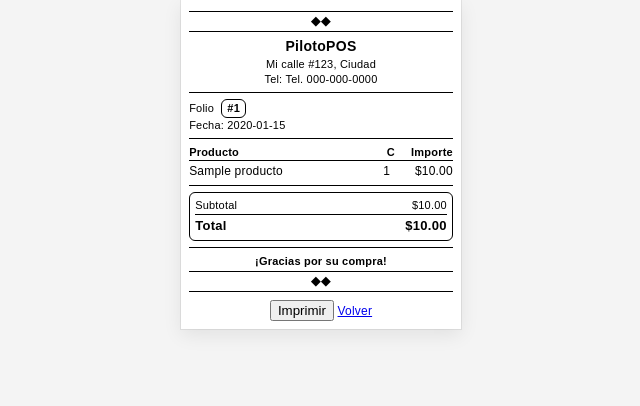
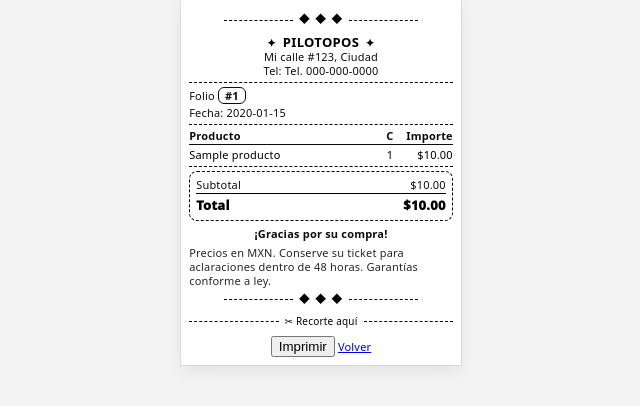
Before and after one commit to PaulCz25/PiloPosRemaster, a Flask app: page /ticket/1 in a window 1280 px wide. Shown: the top 406 px of the page, without its empty margins (319-959 px from the left). Run offline with Flask 3, Linux system fonts and the light colour scheme; tables that the repository leaves empty hold one stand-in row (values such as "Sample post"); parts of the project's set-up code (start-up, migrations or seed data) failed here and were passed over.

Commit message:
mejorando

```diff
--- a/templates/ticket.html
+++ b/templates/ticket.html
@@ -1,160 +1,140 @@
 <!doctype html>
 <html lang="es">
 <head>
-  <meta charset="utf-8">
+  <meta charset="utf-8" />
   <title>Ticket {{ venta.id }}</title>
-  {% set compacto = True %}
+
+  {# ====== CONTROLES (puedes cambiarlos desde tu plantilla) ====== #}
+  {% set compacto = True %}            {# True = más apretado #}
+  {% set ahorro_tinta = True %}        {# True = líneas punteadas y menos tinta #}
   {% set mostrar_pu = False %}
   {% set mostrar_ribbon = True %}
   {% set mostrar_slogan = False %}
   {% set mostrar_social = False %}
   {% set mostrar_qr = False %}
+  {% set mostrar_legal = True %}
+  {% set mostrar_cupon = False %}      {# CTA/cupón inferior #}
+  {% set ancho_rollo_mm = 80 %}        {# 80 o 58 #}
 
   <style>
     :root{
-      --paper: 80mm;          /* 58mm si tu rollo es de 58 */
-      --edge: 3mm;            /* margen de seguridad físico: súbelo a 4–6mm si tu impresora recorta más */
-      --safe: calc(var(--paper) - (var(--edge)*2)); /* ancho imprimible seguro */
-      --fs-base: 12px;
-      --fs-small: 11px;
-      --rule: 1.5px;
-      --gap: 6px;
-      --pad: 8px;             /* padding interno del ticket */
+      --paper: {{ ancho_rollo_mm }}mm;         /* 58mm si tu rollo es de 58 */
+      --edge: 3mm;                              /* margen físico: súbelo si tu impresora recorta más */
+      --safe: calc(var(--paper) - (var(--edge)*2));
+      --fs-100: 11px;                           /* base compacta */
+      --fs-200: 12px;                           /* base normal */
+      --fs-300: 13px;                           /* para títulos y total */
+      --lh: 1.25;                               /* line-height global */
+      --gap: 6px;                               /* separación vertical */
+      --pad: 8px;                               /* padding del ticket */
+      --rule: 1.25px;                           /* grosor de líneas */
+      --ink: {{ '1px' if ahorro_tinta else '1.5px' }}; /* ahorro de tinta */
+      --dash: {{ '2,2' if ahorro_tinta else '0' }};    /* patrón punteado */
     }
 
-    /* No ponemos márgenes en página; el “margen” real lo da --safe */
     @page { size: var(--paper) auto; margin: 0; }
+    html, body { margin: 0; padding: 0; }
 
-    html, body { margin: 0; padding: 0; }
     body{
-      width: var(--safe);          /* <<< ancho reducido para no tocar bordes del papel */
-      margin: 0 auto;              /* centra dentro del ancho del rollo */
-      font-family: Arial, Helvetica, sans-serif;
-      font-size: var(--fs-base);
-      line-height: 1.28;
+      width: var(--safe);
+      margin: 0 auto;
+      font-family: system-ui, -apple-system, Segoe UI, Roboto, Inter, Arial, Helvetica, sans-serif;
+      font-size: {{ 'var(--fs-100)' if compacto else 'var(--fs-200)' }};
+      line-height: var(--lh);
       letter-spacing: .2px;
       color: #000;
       font-weight: 500;
-      -webkit-print-color-adjust: exact;
-      print-color-adjust: exact;
       font-variant-numeric: tabular-nums lining-nums;
+      -webkit-print-color-adjust: exact; print-color-adjust: exact;
       box-sizing: border-box;
-      overflow-wrap: anywhere;     /* evita desbordes raros */
+      overflow-wrap: anywhere;
     }
 
     .tkt { padding: var(--pad); box-sizing: border-box; }
-    h1,h2,h3,p,div { margin: 0; padding: 0; }
-    .center{ text-align: center; }
-    .right { text-align: right; }
-    .bold  { font-weight: 700; }
-    .small { font-size: var(--fs-small); }
+    h1,h2,h3,p,div,small { margin: 0; padding: 0; }
+    .center{ text-align:center; }
+    .right{ text-align:right; }
+    .bold{ font-weight: 800; }
+    .small{ font-size: var(--fs-100); opacity:.95; }
 
-    /* Cinta decorativa (opcional) */
-    .ribbon{
-      margin: 3px 0 var(--gap);
-      border-top: var(--rule) solid #000;
-      border-bottom: var(--rule) solid #000;
-      padding: 2px 0;
-      text-align: center;
-      font-weight: 700;
-      letter-spacing: .8px;
+    /* Separadores "de lujo" que gastan poca tinta */
+    .rule { border:0; border-top: var(--ink) solid #000; margin: calc(var(--gap) - 2px) 0; }
+    .rule--dash { border-top-style: dashed; border-top-width: var(--ink); border-top-color:#000; }
+
+    /* Cabecera marca grande sin bloques sólidos (ahorra tinta) */
+    .brand{ margin-bottom: 2px; }
+    .brand-line{ display:flex; justify-content:center; align-items:baseline; gap:6px; }
+    .logo-dot{ font-weight:900; letter-spacing:.8px; }
+    .brand-name{ font-weight:900; font-size: var(--fs-300); letter-spacing:.3px; text-transform: uppercase; }
+    .tagline{ margin-top: 1px; font-style: italic; }
+
+    /* Chapeta/Folio estilo "badge" con esquinas suaves */
+    .badge{ display:inline-block; border: var(--ink) solid #000; padding: 1px 6px; border-radius: 6px; font-weight: 900; letter-spacing:.2px; white-space:nowrap; }
+
+    /* Cinta superior decorativa opcional */
+    .ribbon{ margin: 2px 0 var(--gap); padding: 2px 0; text-align:center; font-weight:900; letter-spacing:.8px; }
+    .ribbon:before, .ribbon:after{ content:""; display:inline-block; width:26%; height:0; border-top: var(--ink) dashed #000; vertical-align:middle; margin:0 6px; }
+    .ribbon .mark{ display:inline-block; }
+
+    /* META */
+    .meta{ display:grid; grid-template-columns: auto 1fr; column-gap: 8px; row-gap:2px; }
+    .meta div{ grid-column: span 2; }
+
+    /* Tabla de ítems ultra-compacta */
+    .items{ width:100%; margin-top: 3px; }
+    .thead, .row{ display:grid; grid-template-columns: 1fr 3ch 8.5ch; gap: 6px; align-items: baseline; }
+    .thead{ font-weight:900; padding-bottom:1px; border-bottom: var(--ink) solid #000; margin-bottom:3px; }
+    .qty, .amt{ text-align:right; }
+
+    .name{ display:-webkit-box; -webkit-line-clamp:2; -webkit-box-orient:vertical; overflow:hidden; word-break:break-word; }
+    .sub{ margin-left: 6px; opacity:.9; }
+
+    /* Totales con caja de aire, pero bordes livianos */
+    .totals{ margin-top:4px; border: var(--ink) dashed #000; padding: 6px; border-radius: 8px; }
+    .tot-row{ display:grid; grid-template-columns: 1fr 8.5ch; }
+    .tot-row > div:last-child{ text-align:right; }
+    .grand{ font-weight: 1000; font-size: var(--fs-300); margin-top:2px; border-top: var(--ink) solid #000; padding-top:3px; letter-spacing:.3px; }
+
+    /* Gracias + redes + QR */
+    .thanks{ margin-top: 6px; font-weight:900; letter-spacing:.2px; }
+    .social{ margin-top:2px; }
+    .qr{ display:block; margin:6px auto 0; width:120px; height:120px; image-rendering: crisp-edges; max-width:100%; }
+
+    /* Cupón/CTA opcional sin bloques negros */
+    .coupon{ margin-top:6px; padding:6px; border: var(--ink) dotted #000; border-radius:8px; }
+    .coupon .ttl{ font-weight:900; margin-bottom:2px; }
+
+    /* Línea de corte punteada al final (guía de tijera) */
+    .cut{ margin-top:8px; font-size:10px; display:flex; align-items:center; gap:6px; }
+    .cut:before, .cut:after{ content:""; flex:1; border-top: var(--ink) dashed #000; }
+
+    /* Vista en pantalla con sombra para revisión */
+    @media screen{
+      body{ background:#f4f4f4; }
+      .tkt{ background:#fff; box-shadow: 0 0 0 1px rgba(0,0,0,.07), 0 6px 18px rgba(0,0,0,.08); }
     }
-    .ribbon .mark{ display:inline-block; padding:0 4px; }
-
-    /* Encabezado */
-    .brand { margin-bottom: 1px; }
-    .brand-name{ font-weight: 800; font-size: 14px; letter-spacing:.3px; }
-    .brand-aux { margin-top: 1px; }
-
-    /* Badge folio */
-    .badge{
-      display:inline-block;
-      border: 1.5px solid #000;
-      padding: 1px 5px;
-      border-radius: 6px;
-      font-weight: 800;
-      letter-spacing: .3px;
-      margin-left: 4px;
-      white-space: nowrap;
-    }
-
-    .rule{ border:0; border-top: var(--rule) solid #000; margin: var(--gap) 0; }
-
-    /* Tabla compacta: ajustamos aún más las columnas para el nuevo ancho */
-    .items{ width:100%; margin-top: 4px; }
-    .thead, .row{
-      display: grid;
-      grid-template-columns: 1fr 3ch 8.5ch; /* nombre | cant | importe (más compactos) */
-      gap: 6px;
-      align-items: baseline;
-    }
-    .thead{
-      font-weight: 800;
-      padding-bottom: 1px;
-      border-bottom: 1.5px solid #000;
-      margin-bottom: 3px;
-    }
-    .qty, .amt{ text-align: right; }
-
-    .name{
-      display: -webkit-box;
-      -webkit-line-clamp: 2;
-      -webkit-box-orient: vertical;
-      overflow: hidden;
-      word-break: break-word;
-    }
-
-    .sub { margin-left: 6px; }
-
-    .totals{
-      margin-top: 4px;
-      border: 1.5px solid #000;
-      padding: 5px;
-      border-radius: 6px;
-    }
-    .tot-row{ display:grid; grid-template-columns: 1fr 8.5ch; } /* igual que Importe */
-    .tot-row div:last-child{ text-align:right; }
-    .grand{
-      font-weight: 900;
-      font-size: 13px;
-      margin-top: 2px;
-      border-top: 1.5px solid #000;
-      padding-top: 3px;
-      letter-spacing: .3px;
-    }
-
-    .thanks{ margin-top: 6px; font-weight: 700; letter-spacing: .2px; }
-
-    .qr{
-      display:block; margin:6px auto 0;
-      width:120px; height:120px; image-rendering: crisp-edges;
-      max-width: 100%;
-    }
-
-    @media print { .no-print { display: none !important; } }
-    @media screen {
-      body { background:#f4f4f4; }
-      .tkt { background:#fff; box-shadow: 0 0 0 1px rgba(0,0,0,.07), 0 6px 18px rgba(0,0,0,.08); }
-    }
+    @media print{ .no-print{ display:none !important; } }
   </style>
 </head>
 <body>
   <div class="tkt">
 
     {% if mostrar_ribbon %}
-      <div class="ribbon"><span class="mark">◆◆</span></div>
+      <div class="ribbon"><span class="mark">◆ ◆ ◆</span></div>
     {% endif %}
 
-    <div class="center">
-      <div class="brand">
-        <div class="brand-name">{{ negocio.nombre }}</div>
-        {% if negocio.direccion %}<div class="small brand-aux">{{ negocio.direccion }}</div>{% endif %}
-        {% if negocio.telefono %}<div class="small brand-aux">Tel: {{ negocio.telefono }}</div>{% endif %}
-        {% if mostrar_slogan and negocio.slogan %}<div class="small" style="margin-top:1px"><em>{{ negocio.slogan }}</em></div>{% endif %}
+    <div class="center brand">
+      <div class="brand-line">
+        <span class="logo-dot">✦</span>
+        <span class="brand-name">{{ negocio.nombre }}</span>
+        <span class="logo-dot">✦</span>
       </div>
+      {% if negocio.direccion %}<div class="small">{{ negocio.direccion }}</div>{% endif %}
+      {% if negocio.telefono %}<div class="small">Tel: {{ negocio.telefono }}</div>{% endif %}
+      {% if mostrar_slogan and negocio.slogan %}<div class="small tagline">{{ negocio.slogan }}</div>{% endif %}
     </div>
 
-    <hr class="rule">
+    <hr class="rule {{ 'rule--dash' if ahorro_tinta else '' }}" />
 
     <div class="small meta">
       <div>Folio <span class="badge">#{{ venta.id }}</span></div>
@@ -163,7 +143,7 @@
       {% if venta.metodo_pago %}<div>Método: {{ venta.metodo_pago }}</div>{% endif %}
     </div>
 
-    <hr class="rule">
+    <hr class="rule {{ 'rule--dash' if ahorro_tinta else '' }}" />
 
     <div class="items">
       <div class="thead small">
@@ -179,12 +159,12 @@
           <div class="amt">${{ '%.2f' % it.importe }}</div>
         </div>
         {% if mostrar_pu %}
-          <div class="small sub"> @ ${{ '%.2f' % it.pu }}</div>
+          <div class="small sub">@ ${{ '%.2f' % it.pu }}</div>
         {% endif %}
       {% endfor %}
     </div>
 
-    <hr class="rule">
+    <hr class="rule {{ 'rule--dash' if ahorro_tinta else '' }}" />
 
     <div class="totals">
       <div class="tot-row small"><div>Subtotal</div><div>${{ '%.2f' % subtotal }}</div></div>
@@ -204,12 +184,10 @@
       <div class="tot-row grand"><div>Total</div><div>${{ '%.2f' % venta.total }}</div></div>
     </div>
 
-    <hr class="rule">
-
     <div class="center small thanks">¡Gracias por su compra!</div>
 
     {% if mostrar_social and (negocio.instagram or negocio.facebook) %}
-      <div class="center small" style="margin-top:2px">
+      <div class="center small social">
         {% if negocio.instagram %}@{{ negocio.instagram }}{% endif %}
         {% if negocio.instagram and negocio.facebook %} • {% endif %}
         {% if negocio.facebook %}{{ negocio.facebook }}{% endif %}
@@ -217,12 +195,27 @@
     {% endif %}
 
     {% if mostrar_qr and venta.qr_url %}
-      <img class="qr" src="{{ venta.qr_url }}" alt="QR">
+      <img class="qr" src="{{ venta.qr_url }}" alt="QR" />
+    {% endif %}
+
+    {% if mostrar_cupon %}
+      <div class="coupon small">
+        <div class="ttl">★ Recompensa</div>
+        Muestra este ticket en tu próxima visita y obtén <span class="bold">5% de descuento</span>.
+      </div>
+    {% endif %}
+
+    {% if mostrar_legal %}
+      <div class="small" style="margin-top:6px; opacity:.85">
+        Precios en MXN. Conserve su ticket para aclaraciones dentro de 48 horas. Garantías conforme a ley.
+      </div>
     {% endif %}
 
     {% if mostrar_ribbon %}
-      <div class="ribbon"><span class="mark">◆◆</span></div>
+      <div class="ribbon"><span class="mark">◆ ◆ ◆</span></div>
     {% endif %}
+
+    <div class="cut">✂ Recorte aquí</div>
 
     <div class="center no-print" style="margin-top:8px">
       <button onclick="window.print()">Imprimir</button>
```
